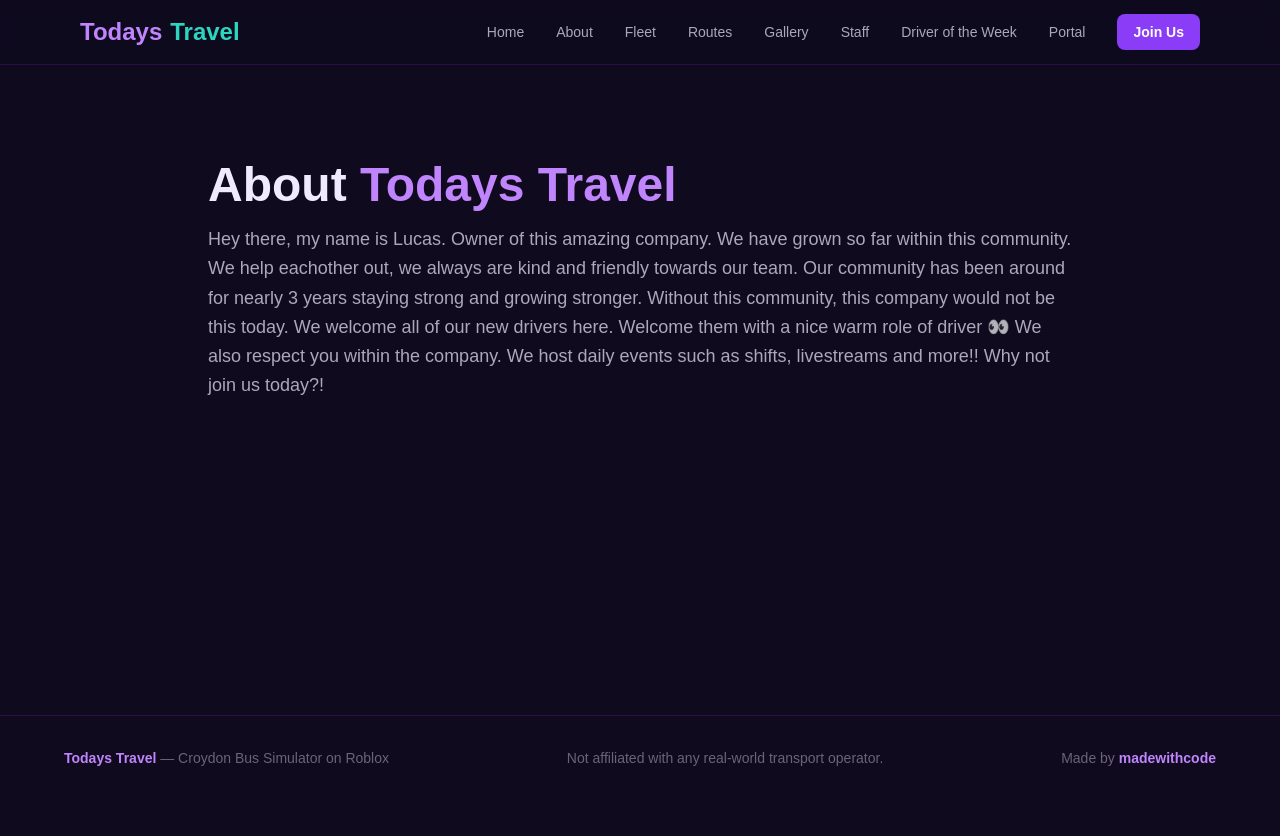
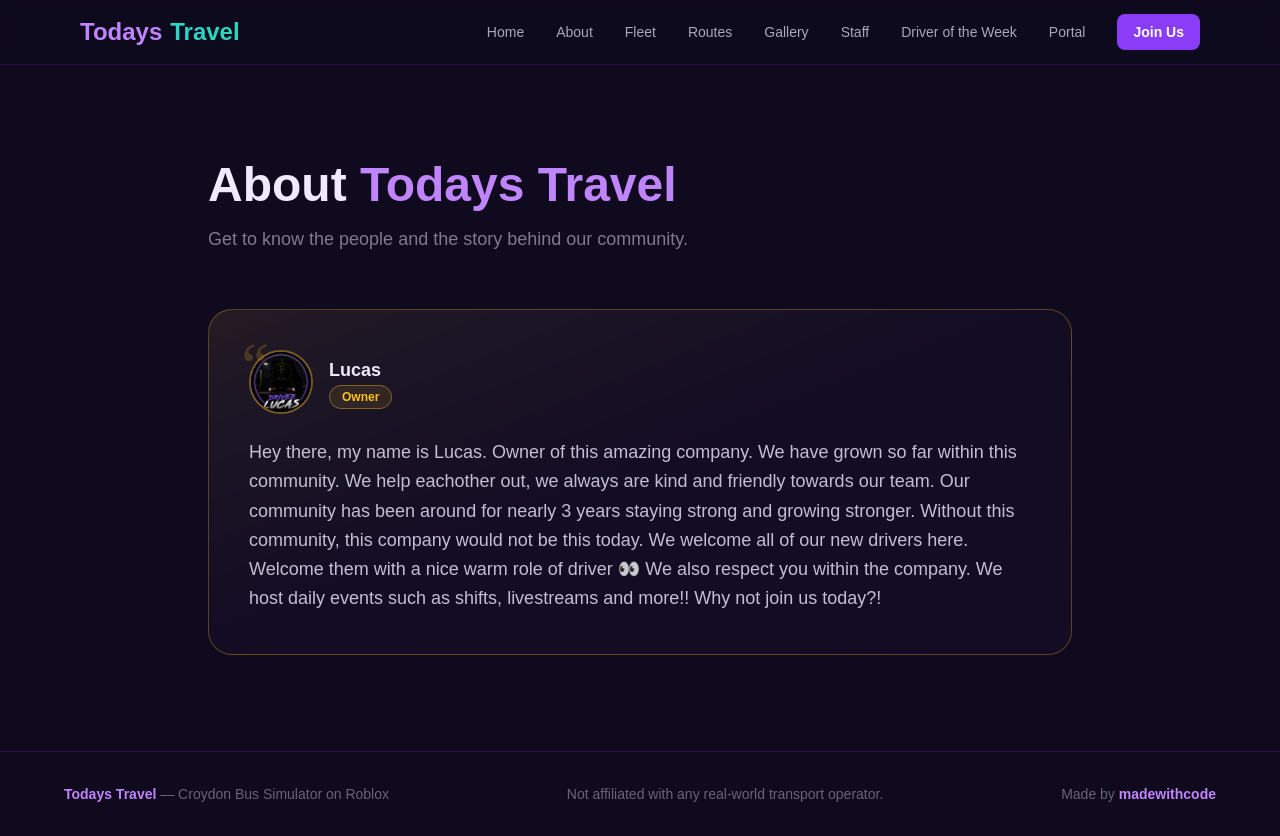
Before and after one commit to XPMaster4865/todays-travel, a Next.js app: page /about in a window 1280 px wide. Before the commit the page ends 800 px from the top, so only its background shows below. Built offline with nearby package versions, Linux system fonts and the light colour scheme.

Commit message:
Redesign About page with owner spotlight card and space for driver testimonials

```diff
--- a/app/about/page.tsx
+++ b/app/about/page.tsx
@@ -1,12 +1,69 @@
+const driverQuotes: { name: string; text: string }[] = [
+  // Add driver testimonials here, e.g. { name: "Driver Name", text: "Their message..." },
+];
+
+const generalMessage = "";
+
 export default function About() {
   return (
     <div className="max-w-4xl mx-auto px-4 py-24">
       <h1 className="text-4xl md:text-5xl font-extrabold mb-4">
         About <span className="text-[#c084fc]">Todays Travel</span>
       </h1>
-      <p className="text-[#f0eaff]/70 text-lg leading-relaxed">
-        Hey there, my name is Lucas. Owner of this amazing company. We have grown so far within this community. We help eachother out, we always are kind and friendly towards our team. Our community has been around for nearly 3 years staying strong and growing stronger. Without this community, this company would not be this today. We welcome all of our new drivers here. Welcome them with a nice warm role of driver 👀 We also respect you within the company. We host daily events such as shifts, livestreams and more!! Why not join us today?!
+      <p className="text-[#f0eaff]/50 text-lg mb-14">
+        Get to know the people and the story behind our community.
       </p>
+
+      <div className="flex flex-col gap-10">
+        {/* Owner message */}
+        <div className="relative rounded-3xl border border-[#fbbf24]/30 bg-gradient-to-br from-[#fbbf24]/10 via-[#130d24] to-[#130d24] p-8 md:p-10">
+          <span className="absolute top-6 left-8 text-6xl text-[#fbbf24]/20 font-serif leading-none select-none">“</span>
+          <div className="flex items-center gap-4 mb-6">
+            <img
+              src="/staff/lucas.png"
+              alt="Lucas"
+              className="w-16 h-16 rounded-full object-cover border-2 border-[#fbbf24]/40"
+            />
+            <div>
+              <p className="text-lg font-bold text-[#f0eaff]">Lucas</p>
+              <span className="text-xs font-semibold px-3 py-1 rounded-full border text-[#fbbf24] border-[#fbbf24]/40 bg-[#fbbf24]/10">
+                Owner
+              </span>
+            </div>
+          </div>
+          <p className="text-[#f0eaff]/80 text-lg leading-relaxed relative z-10">
+            Hey there, my name is Lucas. Owner of this amazing company. We have grown so far within this community. We help eachother out, we always are kind and friendly towards our team. Our community has been around for nearly 3 years staying strong and growing stronger. Without this community, this company would not be this today. We welcome all of our new drivers here. Welcome them with a nice warm role of driver 👀 We also respect you within the company. We host daily events such as shifts, livestreams and more!! Why not join us today?!
+          </p>
+        </div>
+
+        {/* Driver testimonials */}
+        {driverQuotes.length > 0 && (
+          <div>
+            <h2 className="text-2xl font-bold text-center mb-8">
+              What Our <span className="text-[#2dd4bf]">Drivers</span> Say
+            </h2>
+            <div className="grid md:grid-cols-2 gap-6">
+              {driverQuotes.map((d) => (
+                <div
+                  key={d.name}
+                  className="rounded-2xl border border-purple-900/40 bg-[#130d24] p-6 hover:border-[#8b3cf7]/60 transition-colors"
+                >
+                  <p className="text-[#f0eaff]/70 leading-relaxed mb-4">{d.text}</p>
+                  <p className="text-sm font-bold text-[#c084fc]">— {d.name}</p>
+                </div>
+              ))}
+            </div>
+          </div>
+        )}
+
+        {/* General message */}
+        {generalMessage && (
+          <div className="rounded-3xl border border-purple-900/40 bg-[#130d24] p-8 md:p-10">
+            <h2 className="text-2xl font-bold mb-4 text-[#c084fc]">Our Story</h2>
+            <p className="text-[#f0eaff]/70 text-lg leading-relaxed">{generalMessage}</p>
+          </div>
+        )}
+      </div>
     </div>
   );
 }
```
